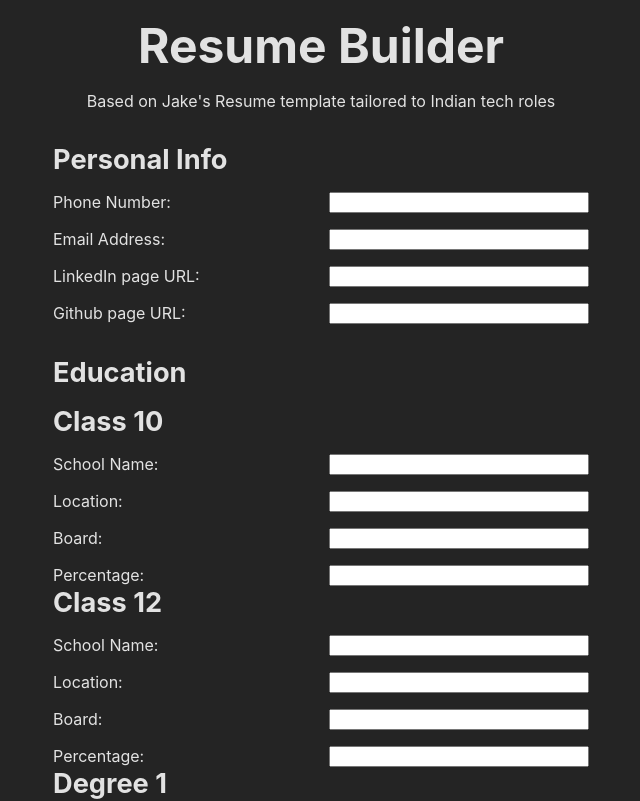
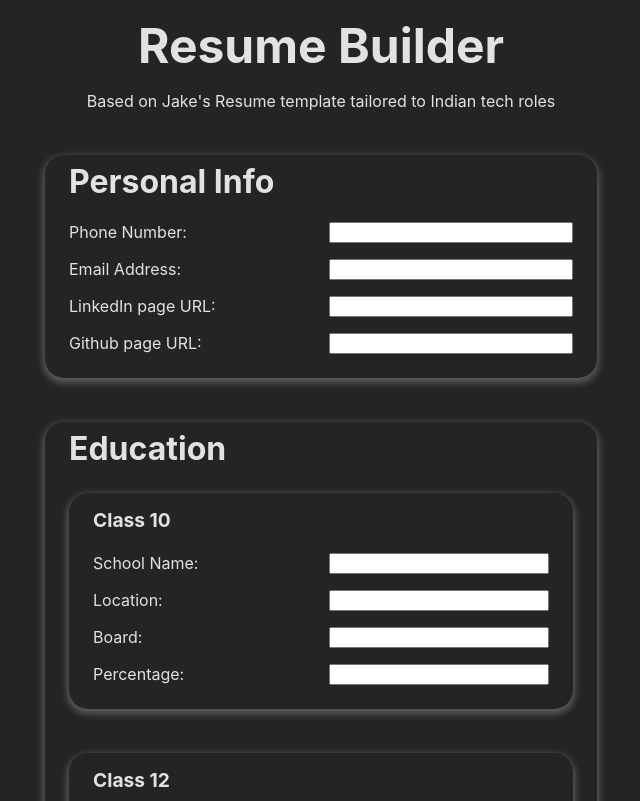
Before and after one commit to haze-09/buildCV, a React (Vite) app: page / in a window 1280 px wide. Shown: the top 801 px of the page, without its empty margins (319-959 px from the left). Built offline with nearby package versions, Linux system fonts and the light colour scheme.

Commit message:
major form styling done buttons left

```diff
--- a/src/styles/form.css
+++ b/src/styles/form.css
@@ -1,46 +1,60 @@
 fieldset {
   border: none;
-  margin: 2rem;
+  border-radius: 1.2rem;
+  /* margin: 2rem; */
   gap: 1rem;
-  padding: 0;
+  padding: 2rem;
+  box-shadow: 0px 3px 7px 2px rgba(222, 222, 222, 0.3);
 }
 
 .twoCol {
   display: grid;
   grid-template-columns: repeat(2, 1fr);
+  margin-top: 1.5rem;
   gap: 1rem;
 }
 
-
 fieldset > fieldset {
   margin: 0;
+  margin-top: 1rem;
+  margin-bottom: 2rem;
+}
+
+fieldset > fieldset > legend {
+  font-size: 1.2rem;
 }
 
 legend {
-  font-size: 1.7rem;
+  font-size: 2rem;
   font-weight: 700;
   padding: 0;
-  margin-bottom: 1rem;
+  position: relative;
+  top: 1.7rem;
 }
-
-
 
 .duration {
   display: flex;
   justify-content: space-between;
 }
-.duration>input{
-    width: 45%;
+
+.duration > input {
+  width: 45%;
 }
 
 @media (max-width: 400px) {
   fieldset {
     margin: 1rem;
+    padding: 1.2rem;
   }
-
-
 
   .twoCol {
     grid-template-columns: 1fr;
   }
 }
+
+@media (min-width: 425px) {
+  fieldset {
+    margin: 1.5rem;
+    padding: 1.5rem;
+  }
+}
```
